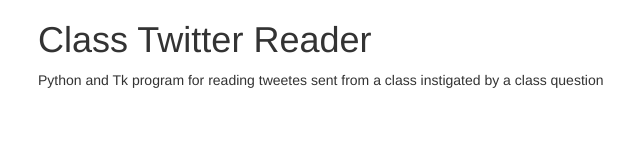
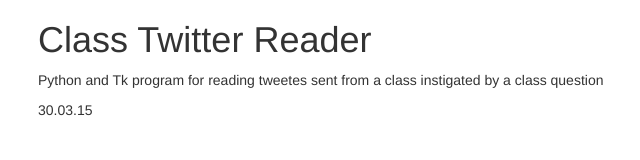
Before and after one commit to rcolasanti/classtwitter, a plain HTML site: page index.html in a window 1280 px wide. Shown: the full height of the page, 32-672 px from the left. Drawn offline with nearby package versions, Linux system fonts and the light colour scheme.

Commit message:
Changed webpage

```diff
--- a/index.html
+++ b/index.html
@@ -13,6 +13,7 @@
 <div class="container">
   <h1>Class Twitter Reader</h1>
   <p>Python and Tk program for reading tweetes sent from a class instigated by a class question</p>
+  <p>30.03.15</p>
 </div>
 
 </body>
```
